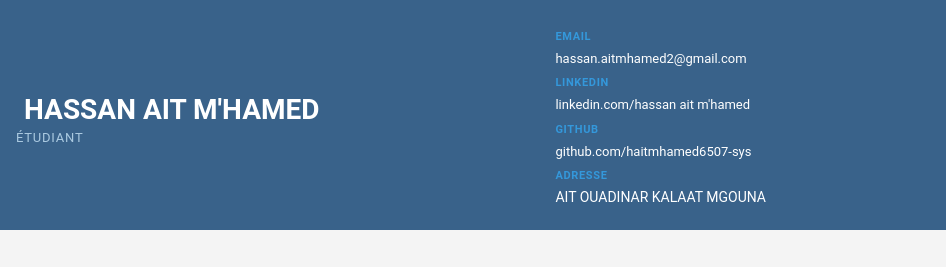
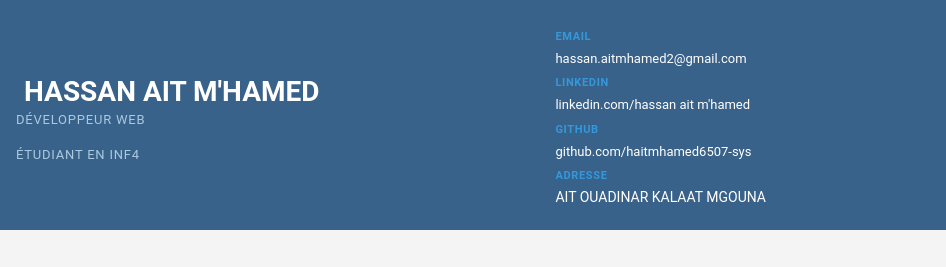
Before and after one commit to haitmhamed6507-sys/hassanAitM-hamed.github.io, a plain HTML site: page index.html in a window 1280 px wide. Shown: the top 267 px of the page, 334-1280 px from the left. Drawn offline with nearby package versions, Linux system fonts and the light colour scheme.

Commit message:
init: cv project

```diff
--- a/index.html
+++ b/index.html
@@ -27,7 +27,8 @@
       />
       <div>
         <h1><span></span> <span>HASSAN AIT M'HAMED</span></h1>
-        <p class="header-subtitle">Étudiant</p>
+        <p class="header-subtitle">Développeur Web</p><br>
+        <p class="header-subtitle">Étudiant en INF4</p>
       </div>
     </div>
     <ul class="header-contacts">
```
